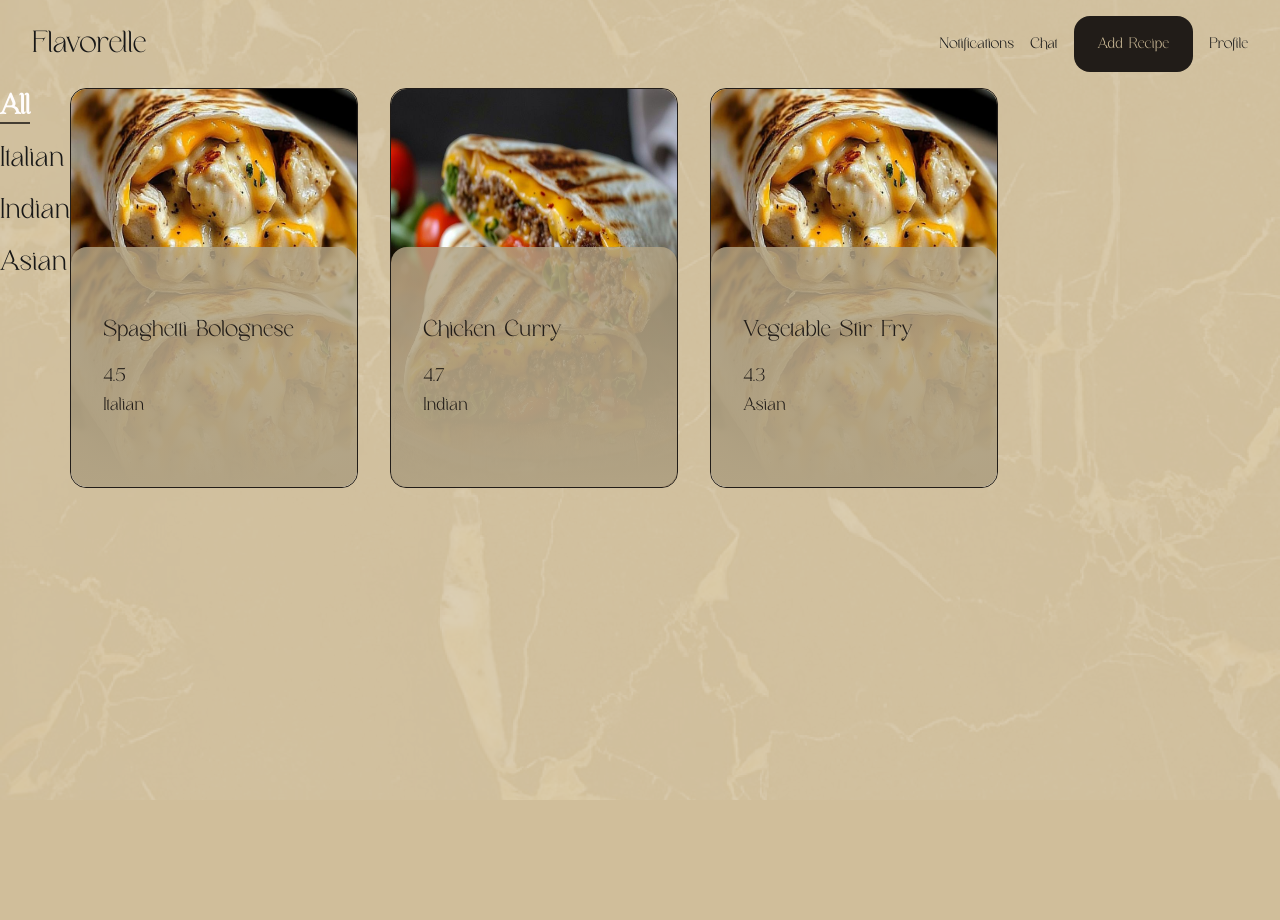
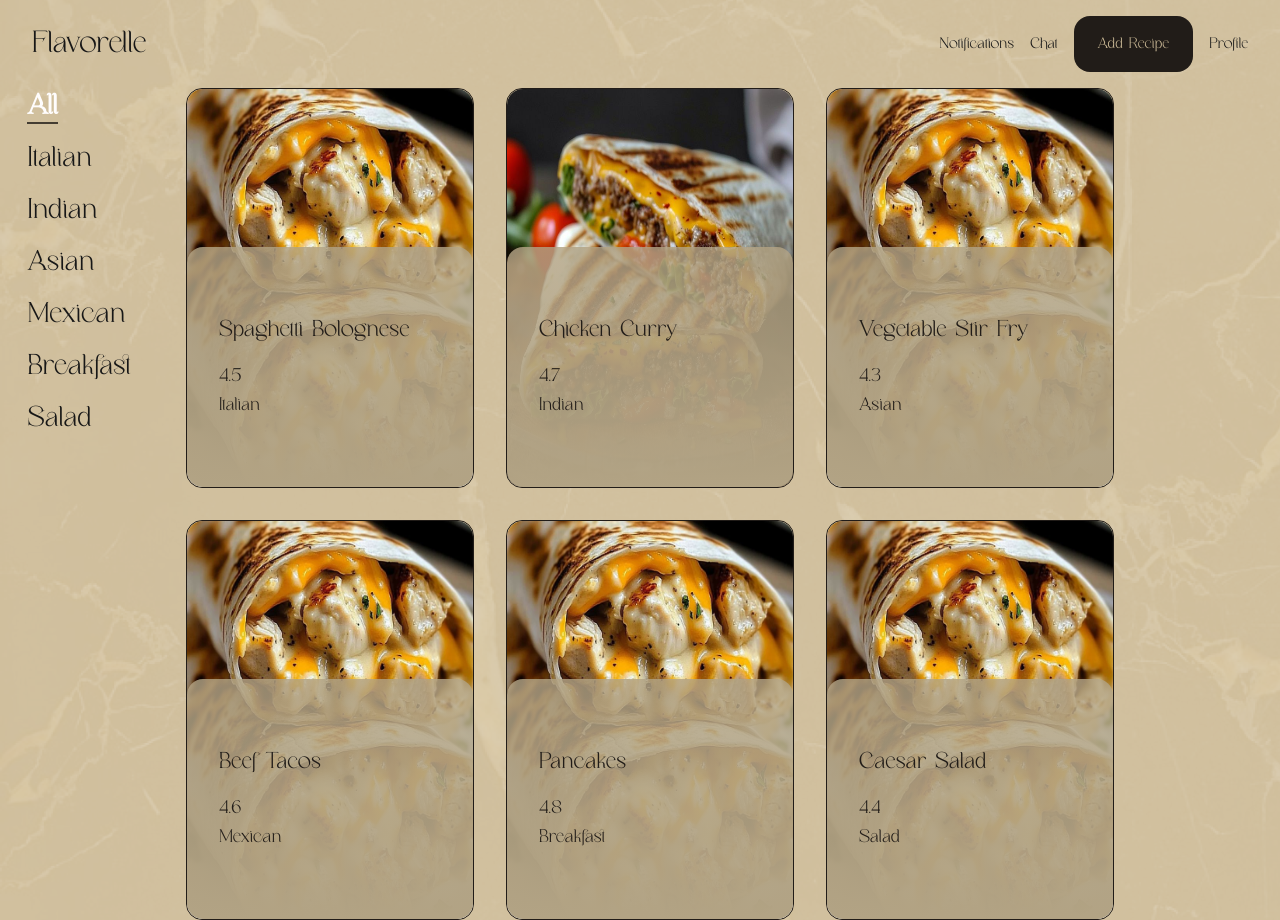
Before and after one commit to pgm-2425-programming-5/eindoprdacht-programming-5-pgm-tristanderidder, a Next.js app in the folder recipe_platform/frontend/: page /recipe in a window 1280 px wide. Before the commit the page ends 800 px from the top, so only its background shows below. Built offline with nearby package versions, Linux system fonts and the light colour scheme.

Commit message:
styling changes to recipepage

```diff
--- a/recipe_platform/frontend/app/recipe/component/RecipeFilter.tsx
+++ b/recipe_platform/frontend/app/recipe/component/RecipeFilter.tsx
@@ -52,7 +52,7 @@ export default function RecipeFilter({ recipes }: RecipeFilterProps) {
       </ul>
 
       {/* Display filtered recipes */}
-      <div className="flex gap-8 flex-wrap">
+      <div className="flex gap-8 flex-wrap w-10/12">
         {filteredRecipes.map((recipe) => (
           <RecipeItem key={recipe.id} recipe={recipe} />
         ))}
--- a/recipe_platform/frontend/app/recipe/page.tsx
+++ b/recipe_platform/frontend/app/recipe/page.tsx
@@ -1,5 +1,4 @@
 import React from 'react';
-import RecipeItem from './component/RecipeItem';
 import {promises as fs} from 'fs';
 import path from 'path';
 import {Recipe} from '../types/Recipe';
@@ -19,7 +18,7 @@ export default async function RecipePage() {
 
     return (
       <div>
-        <div className={`flex`}>
+        <div className={`flex justify-around`}>
           <RecipeFilter recipes={recipes} />
         </div>
       </div>
--- a/recipe_platform/frontend/public/data/dummy.json
+++ b/recipe_platform/frontend/public/data/dummy.json
@@ -107,6 +107,116 @@
           "message": "Loved it! My family enjoyed it."
         }
       ]
+    },
+    {
+      "id": 4,
+      "name": "Beef Tacos",
+      "image": "cheesy-garlic-chicken-wraps.jpeg",
+      "ingredients": [
+        "500g ground beef",
+        "1 onion",
+        "2 cloves garlic",
+        "1 packet taco seasoning",
+        "8 taco shells",
+        "1 cup shredded lettuce",
+        "1 cup diced tomatoes",
+        "1 cup shredded cheese",
+        "2 tbsp vegetable oil",
+        "Salt",
+        "Pepper"
+      ],
+      "instructions": [
+        "Heat the vegetable oil in a pan and sauté the chopped onion and garlic until translucent.",
+        "Add the ground beef and cook until browned.",
+        "Stir in the taco seasoning, salt, and pepper. Cook for another 5 minutes.",
+        "Warm the taco shells according to the package instructions.",
+        "Fill the taco shells with the beef mixture and top with lettuce, tomatoes, and cheese."
+      ],
+      "rating": 4.6,
+      "category": "Mexican",
+      "equipment": ["Pan", "Knife", "Cutting board", "Wooden spoon"],
+      "comments": [
+        {
+          "user": "John Doe",
+          "message": "These tacos are amazing!"
+        },
+        {
+          "user": "Jane Smith",
+          "message": "My kids loved these tacos!"
+        }
+      ]
+    },
+    {
+      "id": 5,
+      "name": "Pancakes",
+      "image": "cheesy-garlic-chicken-wraps.jpeg",
+      "ingredients": [
+        "1 cup flour",
+        "2 tbsp sugar",
+        "1 tbsp baking powder",
+        "1/2 tsp salt",
+        "1 cup milk",
+        "1 egg",
+        "2 tbsp melted butter",
+        "1 tsp vanilla extract"
+      ],
+      "instructions": [
+        "In a bowl, mix the flour, sugar, baking powder, and salt.",
+        "In another bowl, whisk the milk, egg, melted butter, and vanilla extract.",
+        "Pour the wet ingredients into the dry ingredients and mix until just combined.",
+        "Heat a non-stick pan over medium heat and pour 1/4 cup of batter for each pancake.",
+        "Cook until bubbles form on the surface, then flip and cook until golden brown.",
+        "Serve with syrup and your favorite toppings."
+      ],
+      "rating": 4.8,
+      "category": "Breakfast",
+      "equipment": ["Bowl", "Whisk", "Non-stick pan", "Spatula"],
+      "comments": [
+        {
+          "user": "John Doe",
+          "message": "Best pancakes ever!"
+        },
+        {
+          "user": "Jane Smith",
+          "message": "Fluffy and delicious!"
+        }
+      ]
+    },
+    {
+      "id": 6,
+      "name": "Caesar Salad",
+      "image": "cheesy-garlic-chicken-wraps.jpeg",
+      "ingredients": [
+        "1 head romaine lettuce",
+        "1/2 cup croutons",
+        "1/4 cup grated Parmesan cheese",
+        "1/4 cup Caesar dressing",
+        "1 chicken breast",
+        "2 tbsp olive oil",
+        "Salt",
+        "Pepper"
+      ],
+      "instructions": [
+        "Season the chicken breast with salt and pepper.",
+        "Heat the olive oil in a pan and cook the chicken breast until golden brown and cooked through. Let it cool and slice it.",
+        "Chop the romaine lettuce and place it in a large bowl.",
+        "Add the croutons, Parmesan cheese, and Caesar dressing. Toss to combine.",
+        "Top the salad with the sliced chicken breast.",
+        "Serve immediately."
+      ],
+      "rating": 4.4,
+      "category": "Salad",
+      "equipment": ["Pan", "Knife", "Cutting board", "Large bowl"],
+      "comments": [
+        {
+          "user": "John Doe",
+          "message": "A classic Caesar salad!"
+        },
+        {
+          "user": "Jane Smith",
+          "message": "Healthy and tasty!"
+        }
+      ]
     }
   ]
 }
```
